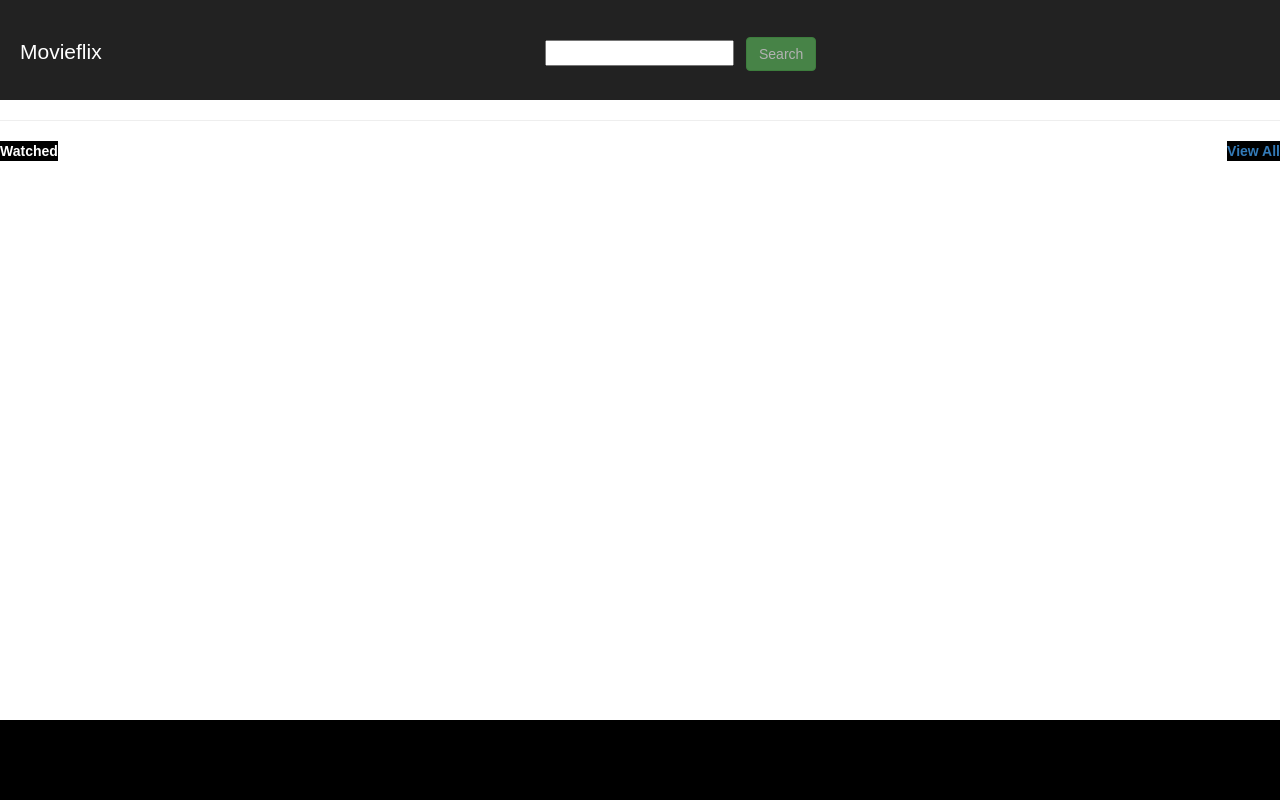
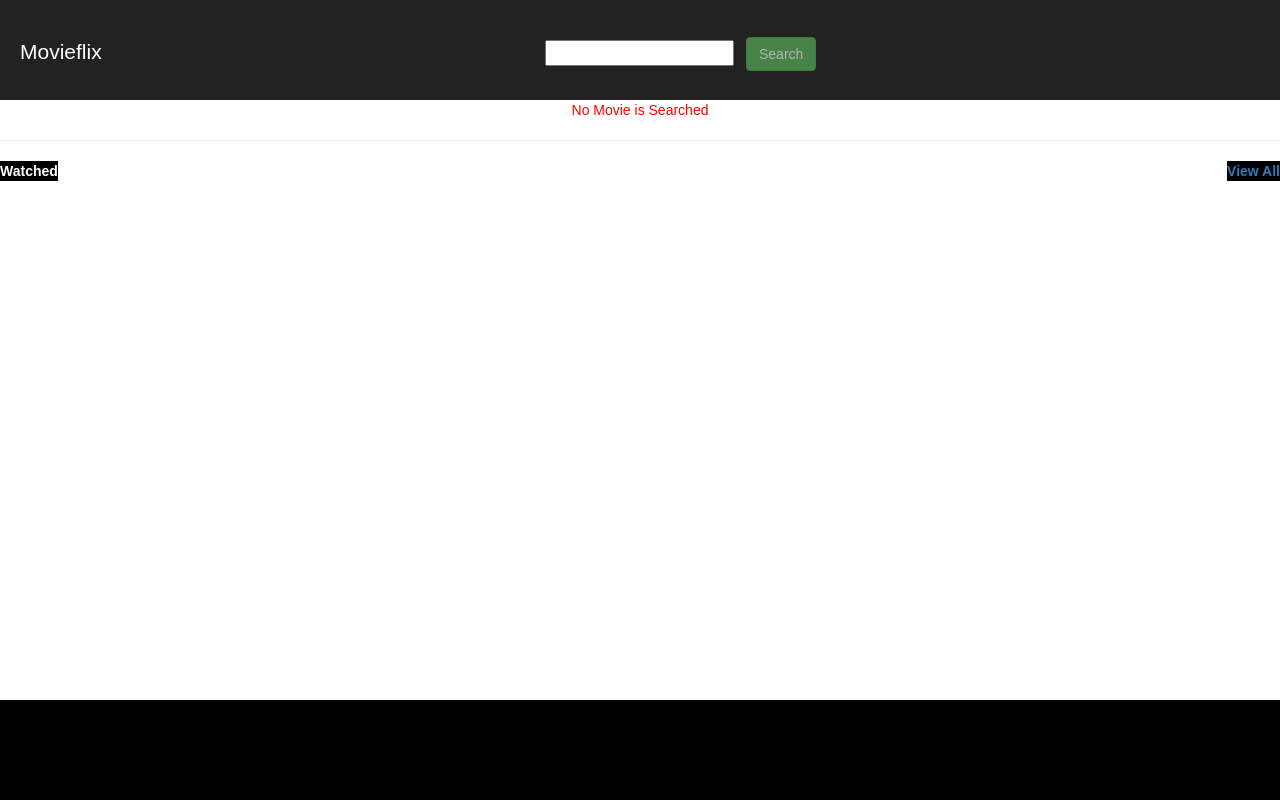
Before and after one commit to rajat333/SearchApp, a React (Create React App) app: page / in a window 1280 px wide. Shown: the top 800 px of the page. Built offline with nearby package versions, Linux system fonts and the light colour scheme.

Commit message:
added text and color for no movie present

```diff
--- a/src/component/Movie/Movie.js
+++ b/src/component/Movie/Movie.js
@@ -102,13 +102,14 @@ class Movie extends Component{
                     { this.props.iswatched ? (<button className='btn btn-primary'>Watched</button>) : " " }
                     </div>
                     </div>
-                    ) : " "  }
-            <hr />
-            <div style={ {    padding:"0 0 20px 0", } }>
+                    ) : <p style={ { color:"red" }} >No Movie is Searched</p>  }
+
+                     <hr />
+             <div style={ {    padding:"0 0 20px 0", } }>
              <span style={ { float:"left",backgroundColor:"black",color:"white" } }><b>Watched</b></span>
              <span style={ { float:"right",backgroundColor:"black",color:"white" } }><a><b>View All</b></a></span>
              </div>
-             {
+              {
                  this.props.movieList.map( (eachElement,index)=>{
                     return <DisplayWatchList key={ index }
                        click={ ()=> this.deleteMovieHandler(index) }
```
